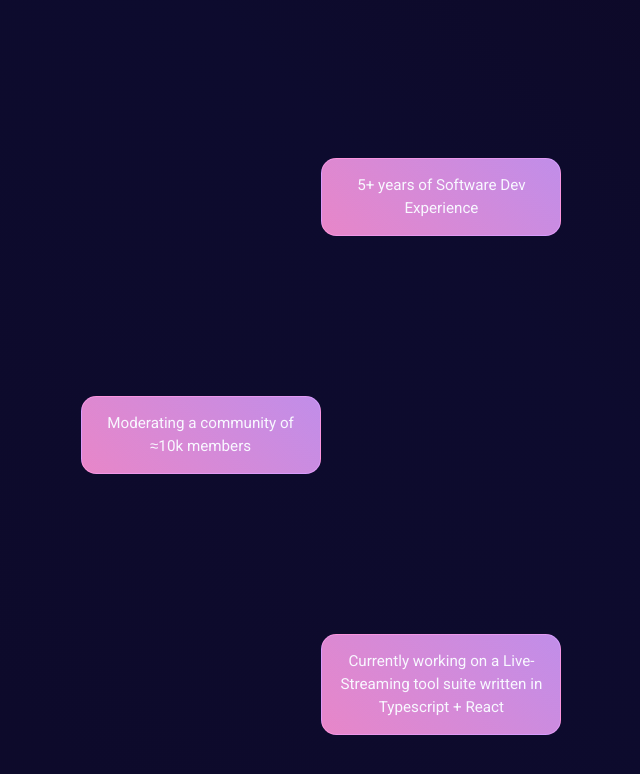
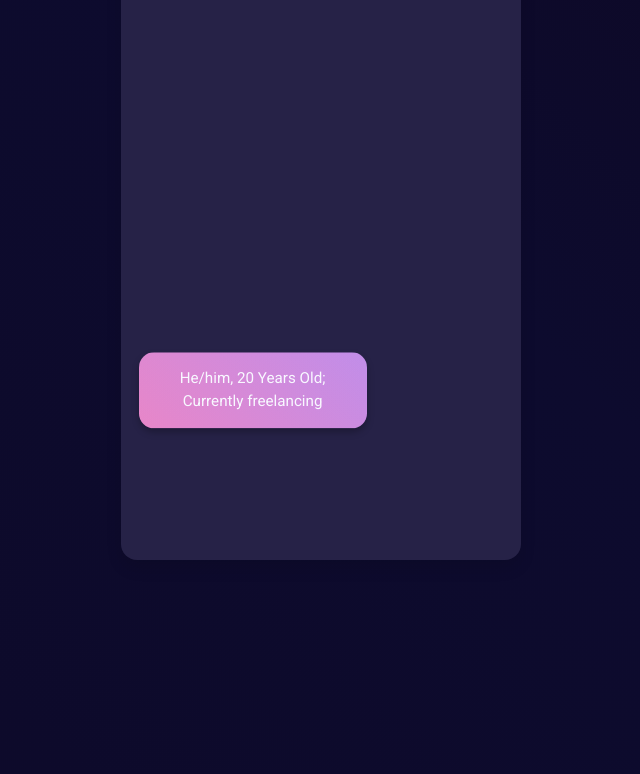
Before and after one commit to heyimrein/personal-site, a React (Vite) app: page / in a window 1280 px wide. Shown: the part 1156-1930 px from the top of the page, without its empty margins (319-959 px from the left). Built offline with nearby package versions, Linux system fonts and the light colour scheme; a web font is replaced by a local one.

Commit message:
Make things good

```diff
--- a/src/components/App.css
+++ b/src/components/App.css
@@ -4,31 +4,4 @@
 	align-items: center;
   text-align: center;
   height: 800vh;
-  overflow-x: hidden;
 }
-
-#card-container {
-  display: flex;
-  flex-direction: column;
-  align-items: center;
-}
-
-.desc-card:nth-child(1) {
-  margin-left: 1em;
-  margin-right: 20vw;
-}
-
-.desc-card:nth-child(2) {
-  margin-left: 20vw;
-  margin-right: 1em;
-}
-
-.desc-card:nth-child(3) {
-  margin-left: 1em;
-  margin-right: 20vw;
-}
-
-.desc-card:nth-child(4) {
-  margin-left: 20vw;
-  margin-right: 1em;
-}
--- a/src/components/App.tsx
+++ b/src/components/App.tsx
@@ -1,7 +1,7 @@
 import "./App.css";
 import TitleBar from "./TitleBar.tsx";
-import DescriptionCard from "./DescriptionCard.tsx";
 import IntroHeader from "./IntroHeader.tsx";
+import CardSection from "./CardSection.tsx";
 
 export default function App() {
   return (
@@ -9,19 +9,7 @@ export default function App() {
       <TitleBar />
       <div id="main-container" className="pt-12">
         <IntroHeader />
-        <div id="card-container">
-          <DescriptionCard>
-            He/him, 20 Years Old; Currently freelancing
-          </DescriptionCard>
-          <DescriptionCard>5+ years of Software Dev Experience</DescriptionCard>
-          <DescriptionCard>
-            Moderating a community of ≈10k members
-          </DescriptionCard>
-          <DescriptionCard>
-            Currently working on a Live-Streaming tool suite written in
-            Typescript + React
-          </DescriptionCard>
-        </div>
+        <CardSection />
       </div>
     </>
   );
--- /dev/null
+++ b/src/components/CardSection.css
@@ -0,0 +1,55 @@
+:root {
+  --card-container-height: 80vh;
+  --card-width: min(15em, 50vw);
+  --card-y-margin: 10em;
+  --card-side-offset: min(40vw, 10em);
+}
+
+.card-section {
+  display: flex;
+  flex-direction: column;
+  align-items: center;
+  height: 200vh;
+  margin: 0 1em 0 1em;
+}
+
+.card-backdrop {
+  position: sticky;
+  top: 10vh;
+  bottom: 20vh;
+  width: calc(var(--card-width) + var(--card-side-offset));
+  height: var(--card-container-height);
+  overflow-y: hidden;
+  display: flex;
+  flex-direction: column;
+  align-items: center;
+  background-color: #262247;
+  box-shadow: 0 0.5rem 1rem rgb(0 0 0 / 0.1);
+  border-radius: 1rem;
+}
+
+.card-container {
+  height: fit-content;
+  padding-bottom: 20em;
+}
+
+.desc-card:nth-child(1) {
+  margin-top: -20vh;
+  margin-left: 1em;
+  margin-right: var(--card-side-offset);
+}
+
+.desc-card:nth-child(2) {
+  margin-left: var(--card-side-offset);
+  margin-right: 1em;
+}
+
+.desc-card:nth-child(3) {
+  margin-left: 1em;
+  margin-right: var(--card-side-offset);
+}
+
+.desc-card:nth-child(4) {
+  margin-left: var(--card-side-offset);
+  margin-right: 1em;
+}
--- /dev/null
+++ b/src/components/CardSection.tsx
@@ -0,0 +1,67 @@
+import {
+  motion,
+  useMotionValueEvent,
+  useScroll,
+  useTransform,
+} from "framer-motion";
+import DescriptionCard from "./DescriptionCard.tsx";
+import "./CardSection.css";
+import { useRef, useState } from "react";
+
+export default function CardSection() {
+  const target = useRef(null);
+  const [initialTransition, setInitialTransition] = useState(0.75);
+  const [finalTransition, setFinalTransition] = useState(0);
+  const { scrollYProgress } = useScroll({
+    target,
+  });
+  const initialTransitionMotion = useTransform(
+    scrollYProgress,
+    [0, 0.2],
+    [0.75, 1]
+  );
+  const finalTransitionMotion = useTransform(
+    scrollYProgress,
+    [0.8, 1],
+    [0, 0.25]
+  );
+  const cardScrollProgress = useTransform(
+    scrollYProgress,
+    [0, 1],
+    ["120vh", "-85vh"]
+  );
+
+  useMotionValueEvent(initialTransitionMotion, "change", (val) => {
+    setInitialTransition(val);
+  });
+  useMotionValueEvent(finalTransitionMotion, "change", (val) => {
+    setFinalTransition(val);
+  });
+
+  return (
+    <motion.div
+      className="card-section"
+      ref={target}
+      style={{ scale: initialTransition - finalTransition }}
+    >
+      <div className="card-backdrop">
+        <motion.div
+          className="card-container"
+          style={{ y: cardScrollProgress }}
+        >
+          <DescriptionCard>
+            He/him, 20 Years Old; Currently freelancing
+          </DescriptionCard>
+          <DescriptionCard>5+ years of Software Dev Experience</DescriptionCard>
+          <DescriptionCard>
+            Moderating a community of ≈10k members
+          </DescriptionCard>
+          <DescriptionCard>
+            Currently working on a Live-Streaming tool suite written in
+            Typescript + React
+          </DescriptionCard>
+        </motion.div>
+      </div>
+    </motion.div>
+  );
+}
--- a/src/components/DescriptionCard.css
+++ b/src/components/DescriptionCard.css
@@ -4,14 +4,14 @@
   font-family: "Roboto", sans-serif;
   padding: 1em;
   width: fit-content;
-  max-width: 15rem;
+  max-width: var(--card-width);
   background:
       linear-gradient(rgb(24 14 38 / 10%) 0%, rgb(24 14 38 / 10%) 100%) padding-box,
       linear-gradient(45deg, #ff94db 0%, #d49cff 100%);
-  border: 1px solid transparent;
+  box-shadow: 0 0.25em 0.5em rgb(0 0 0 / 0.25);
   border-radius: 1em;
 }
 
 .desc-card:not(:first-child) {
-  margin-top: 10rem;
+  margin-top: var(--card-y-margin);
 }
--- a/src/components/DescriptionCard.tsx
+++ b/src/components/DescriptionCard.tsx
@@ -21,7 +21,7 @@ export default function DescriptionCard(props: { children: string }) {
       variants={variants}
       initial="hidden"
       whileInView="show"
-      viewport={{ amount: "some", margin: "-30% 0% -20% 0%" }}
+      viewport={{ amount: "some", margin: "-20% 0% -20% 0%" }}
       transition={{ duration: 0.5, type: "spring" }}
     >
       <p>{props.children}</p>
--- a/src/components/IntroHeader.css
+++ b/src/components/IntroHeader.css
@@ -4,6 +4,8 @@
   margin-bottom: 30rem;
   flex-direction: column;
   font-size: min(4vw, 1.5rem);
+  width: 100vw;
+  overflow-x: hidden;
 }
 
 #head {
--- a/src/components/ScrollHint.css
+++ b/src/components/ScrollHint.css
@@ -2,6 +2,6 @@
   align-self: center;
   margin-top: 2em;
   width: 3rem;
-  cursor: grab;
+  cursor: default;
   user-select: none;
 }
--- a/src/components/ScrollHint.tsx
+++ b/src/components/ScrollHint.tsx
@@ -37,9 +37,9 @@ export default function ScrollHint() {
         initial="hidden"
         whileInView="showing"
         viewport={{ margin: "-40% 0% 0% 0%" }}
-        dragTransition={{ bounceDamping: 15, bounceStiffness: 2000 }}
-        dragConstraints={{ top: 0, bottom: 0, left: 0, right: 0 }}
-        drag
+        // dragTransition={{ bounceDamping: 15, bounceStiffness: 2000 }}
+        // dragConstraints={{ top: 0, bottom: 0, left: 0, right: 0 }}
+        // drag
       />
     </>
   );
```
